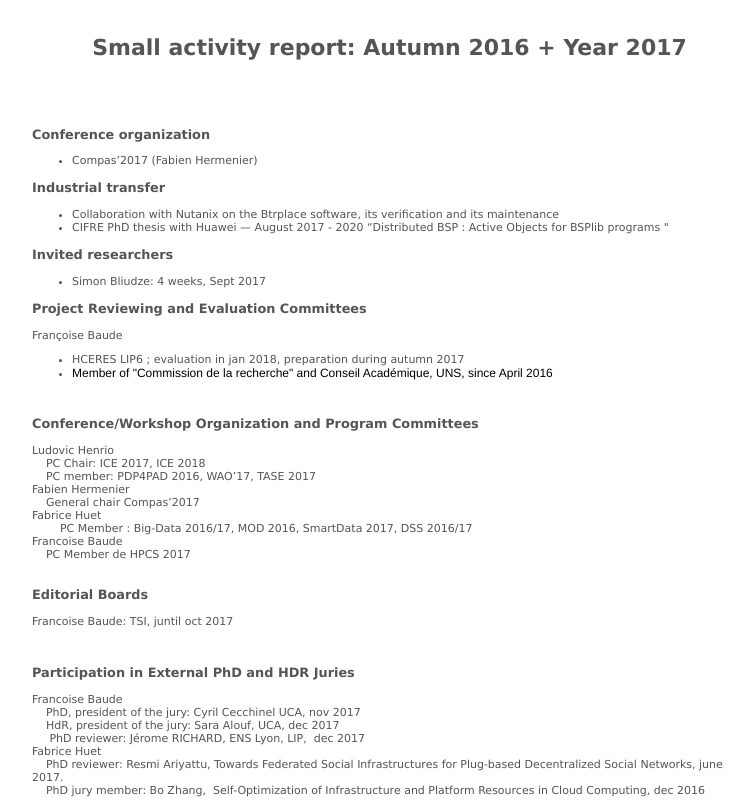
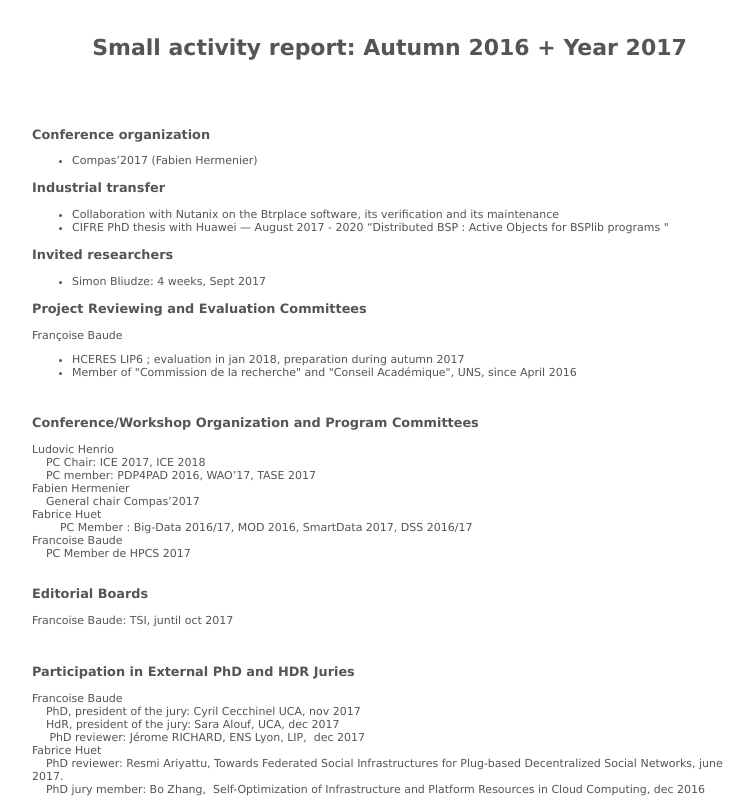
Before and after one commit to Scale-Project/Scale-Project.github.io, a plain HTML site: page RA2017.html in a window 1280 px wide. Shown: the top 800 px of the page, without its empty margins (3-756 px from the left). Drawn offline with Linux system fonts and the light colour scheme.

Commit message:
Update RA2017.html
added Francoise'  comments modified html style

```diff
--- a/RA2017.html
+++ b/RA2017.html
@@ -41,9 +41,9 @@ BLOCKQUOTE{margin-left:4ex;margin-right:4ex;text-align:left;}
     <p>Françoise Baude</p>
     <ul>
       <li>HCERES LIP6 ; evaluation in jan 2018, preparation during autumn 2017</li>
-      <li><span style="color: rgb(0, 0, 0); font-family: Helvetica; font-size: 12px; font-style: normal; font-variant-caps: normal; font-weight: normal; letter-spacing: normal; orphans: auto; text-align: start; text-indent: 0px; text-transform: none; white-space: normal; widows: auto; word-spacing: 0px; -webkit-text-size-adjust: auto; -webkit-text-stroke-width: 0px; background-color: rgb(255, 255, 255); display: inline !important; float: none;">Member
-          of "Commission de la recherche" and Conseil Académique, UNS, since
-          April 2016</span></li>
+      <li>Member
+          of "Commission de la recherche" and "Conseil Académique", UNS, since
+          April 2016</li>
     </ul>
     <p><br>
     </p>
```
